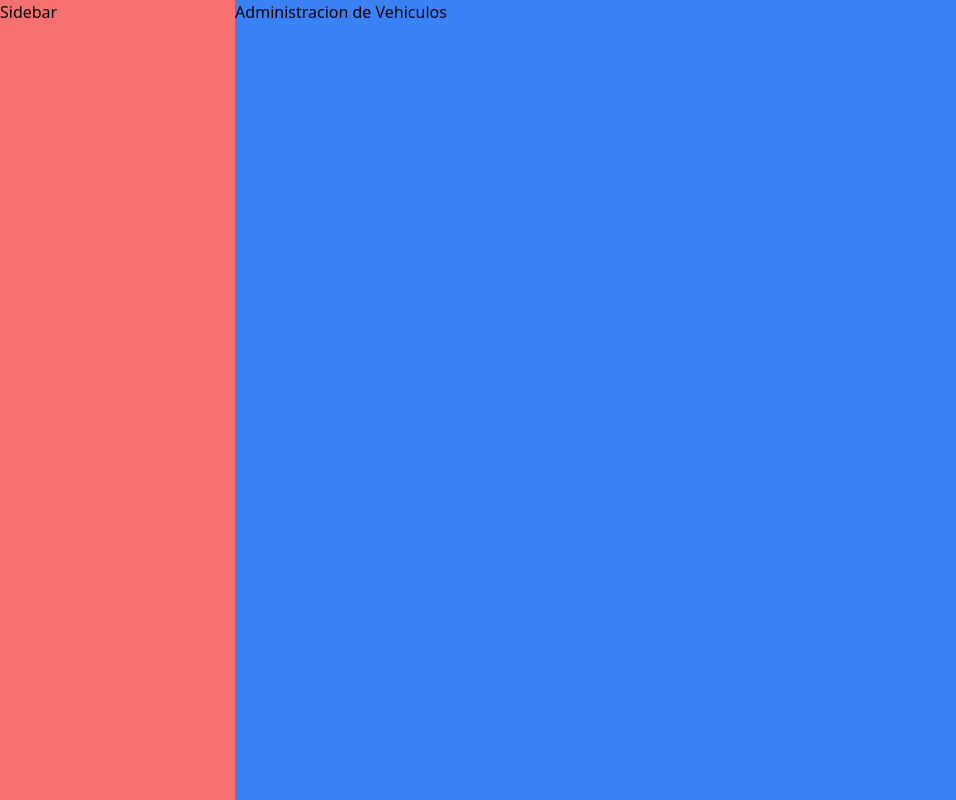
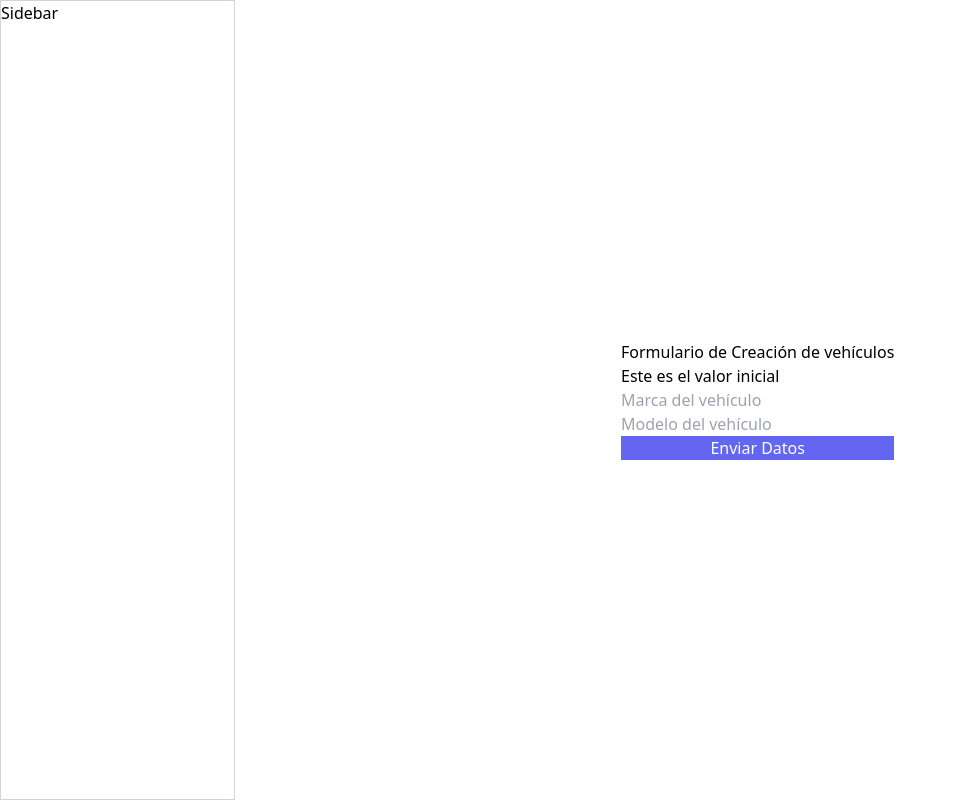
Before and after one commit to Mision-TIC-Ciclo-3/concesionario-multimarca, a React (Create React App) app: page /admin/vehiculos in a window 1280 px wide. Shown: the whole page, without its empty margins (0-956 px from the left). Built offline with nearby package versions, Linux system fonts and the light colour scheme.

Commit message:
agregar explicacion de useEffect

```diff
--- a/src/components/Sidebar.jsx
+++ b/src/components/Sidebar.jsx
@@ -1,7 +1,9 @@
 import React from 'react';
 
 const Sidebar = () => {
-  return <nav className='w-72 bg-red-400 h-full flex flex-col justify-between'>Sidebar</nav>;
+  return (
+    <nav className='w-72 border border-gray-300 h-full flex flex-col justify-between'>Sidebar</nav>
+  );
 };
 
 export default Sidebar;
--- a/src/layouts/PrivateLayout.jsx
+++ b/src/layouts/PrivateLayout.jsx
@@ -6,7 +6,9 @@ const PrivateLayout = ({ children }) => {
     <div className='flex w-screen h-screen'>
       <div className='flex flex-nowrap h-full w-full'>
         <Sidebar />
-        <main className='flex w-full bg-blue-500 overflow-y-scroll'>{children}</main>
+        <main className='flex w-full  overflow-y-scroll items-center justify-center'>
+          {children}
+        </main>
       </div>
     </div>
   );
--- a/src/pages/admin/Vehiculos.jsx
+++ b/src/pages/admin/Vehiculos.jsx
@@ -1,7 +1,54 @@
-import React from 'react';
+import React, { useEffect, useState } from 'react';
 
 const Vehiculos = () => {
-  return <div>Administracion de Vehiculos</div>;
+  const [nombreVehiculo, setNombreVehiculo] = useState('Este es el valor inicial');
+
+  useEffect(() => {
+    console.log(
+      'Hola, soy un use effect que se ejecuta solo una vez cuando la pagina se renderiza, porque tiene el array de dependencias vacío'
+    );
+    // paso 2
+    // paso3
+    // paso4
+  }, []);
+
+  useEffect(() => {
+    console.log('esto es una funcion que se ejecuta cada que cambia el valor de nombrevehiculo');
+    console.log('el valor de la variable es ', nombreVehiculo);
+  }, [nombreVehiculo]);
+
+  // useEffect(() => {
+  //   console.log('este es un use effect que se ejecuta SIEMPRE que cambia una variable');
+  // }); se explica solo para que sepan que existe, pero no se debe usar.
+
+  const enviarDatosAlBackend = () => {
+    console.log('El valor de la variable nombreVehiculo es ', nombreVehiculo);
+  };
+
+  return (
+    <form className='flex flex-col'>
+      <h2>Formulario de Creación de vehículos</h2>
+      <input
+        onChange={(e) => {
+          setNombreVehiculo(e.target.value);
+        }}
+        value={nombreVehiculo}
+        type='text'
+        placeholder='Nombre del vehículo'
+      />
+      <input
+        onChange={(e) => {
+          console.log(e.target.value);
+        }}
+        type='text'
+        placeholder='Marca del vehículo'
+      />
+      <input type='text' placeholder='Modelo del vehículo' />
+      <button type='button' onClick={enviarDatosAlBackend} className='bg-indigo-500 text-white'>
+        Enviar Datos
+      </button>
+    </form>
+  );
 };
 
 export default Vehiculos;
```
